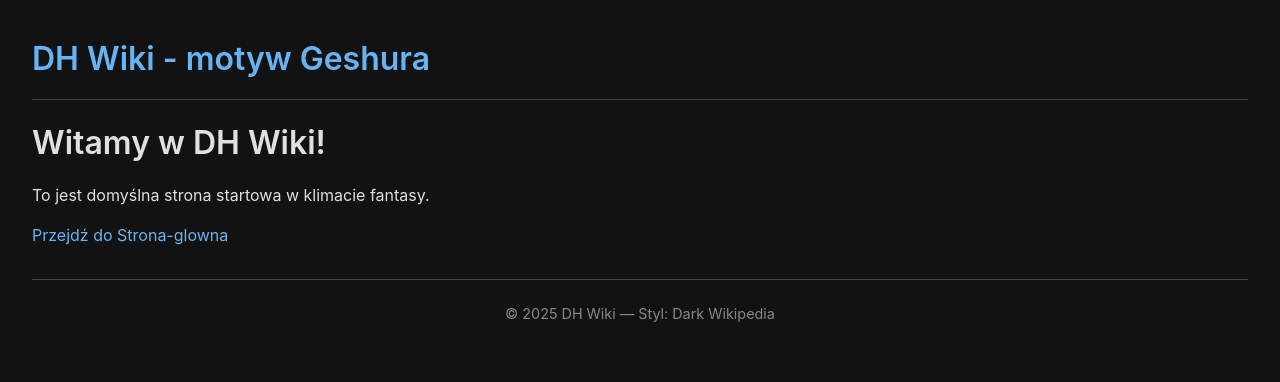
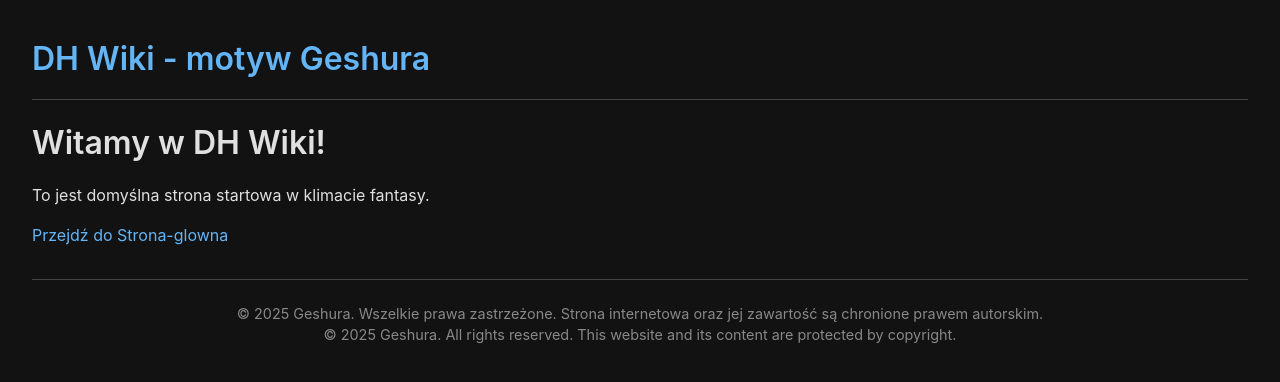
Before and after one commit to Geshura/dh-wiki, a Jekyll site: the page built from index.md, in a window 1280 px wide. Shown: the top 382 px of the page. Built offline with Jekyll 4.4.1, drawn with Linux system fonts in a browser that asks for light colours.

Commit message:
Update default.html
update stopki

```diff
--- a/_layouts/default.html
+++ b/_layouts/default.html
@@ -54,7 +54,8 @@
 	</main>
 
 <footer>
-    <p>© 2025 DH Wiki — Styl: Dark Wikipedia</p>
+	<p>© 2025 Geshura. Wszelkie prawa zastrzeżone. Strona internetowa oraz jej zawartość są chronione prawem autorskim.<br>
+	© 2025 Geshura. All rights reserved. This website and its content are protected by copyright.</p>
 </footer>
 </body>
 </html>
```
Lines whose indentation alone changed are shown as unchanged.
